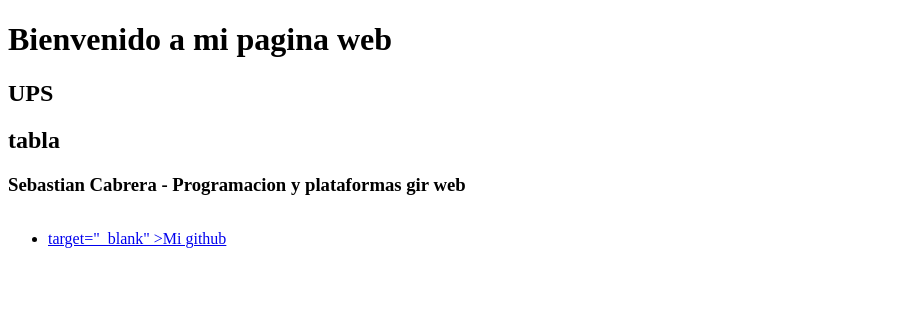
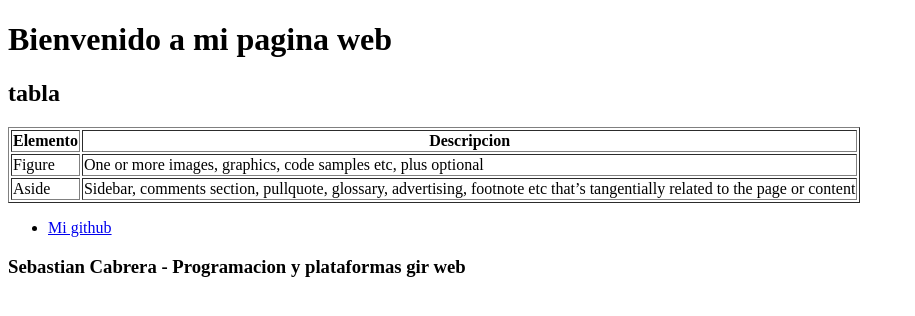
Before and after one commit to Ccabreram1/icc-ppw-u1-mi_pagina_web, a plain HTML site: page index.html in a window 1280 px wide. Shown: the whole page, without its empty margins (0-915 px from the left). Drawn offline with Linux system fonts and the light colour scheme.

Commit message:
mi pagina

```diff
--- a/index.html
+++ b/index.html
@@ -9,28 +9,36 @@
 <body>
     <header>
         <h1>Bienvenido a mi pagina web</h1>
-        <h2>UPS</h2>
     </header>
     <section>
         <h2>tabla</h2>
+        <table border="1">
+            <tr>
+                <th>Elemento</th>
+                <th>Descripcion</th>
+            </tr>
+            <tr>
+                <td>Figure</td>
+                <td>One or more images, graphics, code samples etc, plus optional  </td>
+            </tr>
+            <tr>
+                <td>Aside</td>
+                <td>Sidebar, comments section, pullquote, glossary, advertising, footnote etc that’s tangentially related to the page or content</td>
+            </tr>
+        </table>
     </section>
-
-    <footer>
-        <h3>Sebastian Cabrera - Programacion y plataformas gir web</h3>
-    </footer>
-
-    <table>
-
-    </table>
 
     <ul>
         <li>
             <a
-                href="https://github.com/Ccabreram1">
+                href="https://github.com/Ccabreram1"
                 target="_blank"
             >Mi github</a>
         </li>
     </ul>
 
+    <footer>
+        <h3>Sebastian Cabrera - Programacion y plataformas gir web</h3>
+    </footer>
 </body>
 </html>
```
